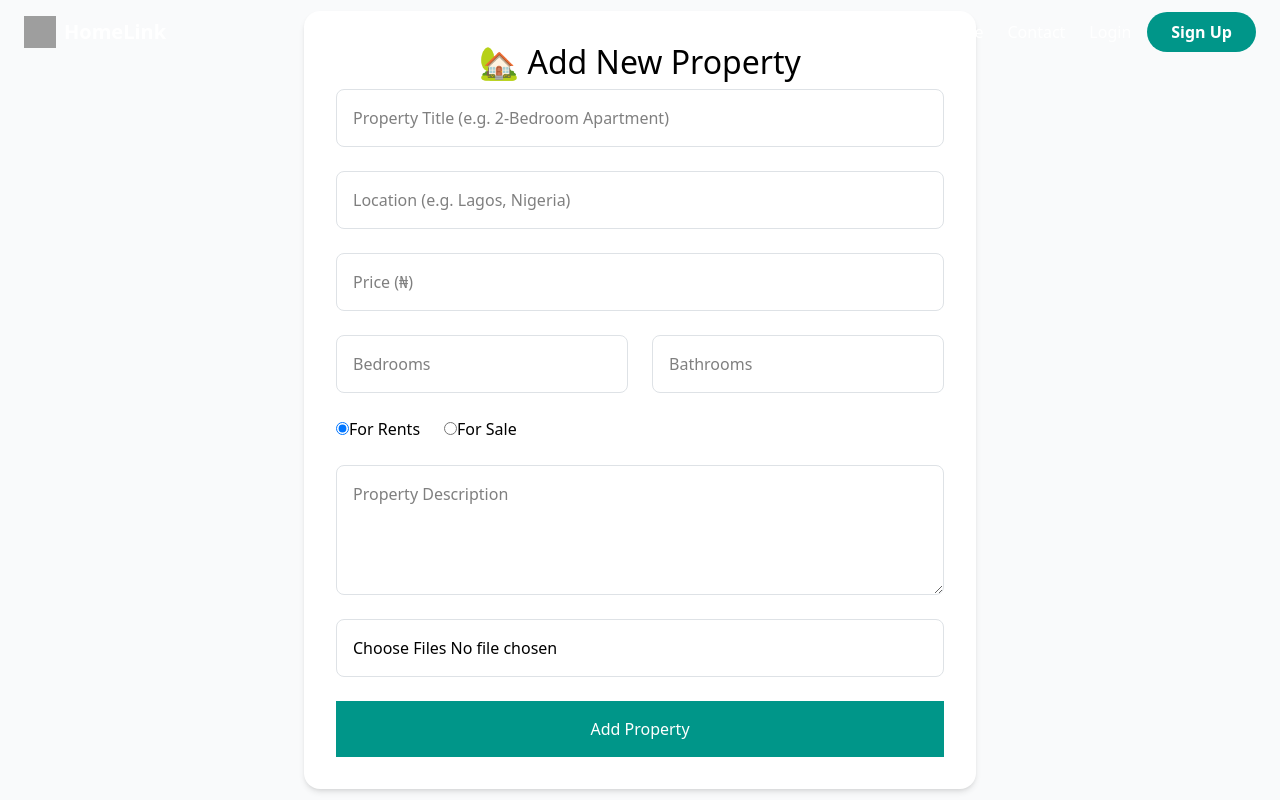
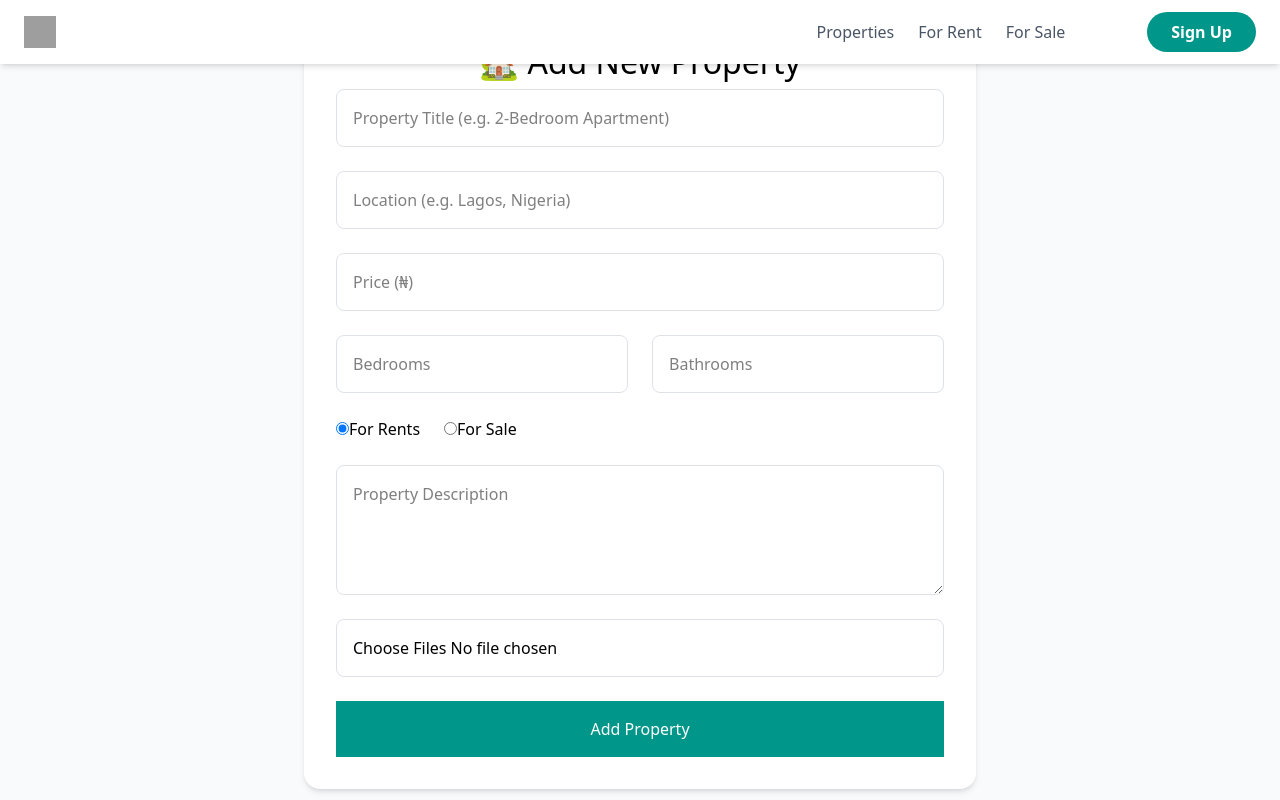
Before and after one commit to sammiepius/HomeLink, a React (Vite) app: page /addproperties in a window 1280 px wide. Built offline with nearby package versions, Linux system fonts and the light colour scheme; grey boxes are pictures that could not be loaded.

Commit message:
added changes

```diff
--- a/src/App.jsx
+++ b/src/App.jsx
@@ -15,7 +15,7 @@ import Navbar from './components/NavBar';
 function App() {
   return (
     <Router>
-      <Navbar/>
+      <Navbar />
       <Routes>
         <Route path="/" element={<HomePage />} />
         <Route path="/listings/:type" element={<Properties />} />
--- a/src/components/NavBar.jsx
+++ b/src/components/NavBar.jsx
@@ -1,24 +1,35 @@
 import { useState, useEffect } from 'react';
 import { Menu, X } from 'lucide-react';
-import { Link, useNavigate } from 'react-router-dom';
+import { Link, useLocation, useNavigate } from 'react-router-dom';
 
 export default function Navbar() {
   const [open, setOpen] = useState(false);
+  const location = useLocation();
   const [scrolled, setScrolled] = useState(false);
   const navigate = useNavigate();
+  const isHome = location.pathname === '/';
 
-  useEffect(() => {
+  useEffect(
+    () => {
+      if (!isHome) return;
       const handleScroll = () => {
         setScrolled(window.scrollY > 50); // activate after 50px
       };
       window.addEventListener('scroll', handleScroll);
       return () => window.removeEventListener('scroll', handleScroll);
-  }, []);
+    },
+    [],
+    [isHome]
+  );
 
   return (
     <nav
       className={`fixed w-full z-50 transition-all duration-300 ${
-        scrolled ? 'bg-white shadow-md' : 'bg-transparent'
+        isHome
+          ? scrolled
+            ? 'bg-white shadow-md'
+            : 'bg-transparent'
+          : 'bg-white shadow-md'
       }`}>
       <div className="max-w-7xl mx-auto px-4 sm:px-6 lg:px-8">
         <div className="flex justify-between h-16 items-center">
@@ -44,9 +55,11 @@ export default function Navbar() {
               onClick={() => navigate('/properties')}
               className={`cursor-pointer font-medium
                 ${
-                  scrolled
+                  isHome
+                    ? scrolled
                       ? 'text-gray-600 hover:text-teal-600'
                       : 'text-white hover:text-teal-200'
+                    : 'text-gray-600 hover:text-teal-600'
                 }`}>
               Properties
             </div>
@@ -56,9 +69,11 @@ export default function Navbar() {
               // href="#rent"
               onClick={() => navigate('/listings/rent')}
               className={`cursor-pointer font-medium  ${
-                scrolled
+                isHome
+                  ? scrolled
                     ? 'text-gray-600 hover:text-teal-600'
                     : 'text-white hover:text-teal-200'
+                  : 'text-gray-600 hover:text-teal-600'
               }`}>
               For Rent
             </div>
@@ -68,13 +83,15 @@ export default function Navbar() {
               href="#listing"
               // onClick={() => navigate('/landlord')}
               className={`cursor-pointer font-medium ${
-                scrolled
+                isHome
+                  ? scrolled
                     ? 'text-gray-600 hover:text-teal-600'
                     : 'text-white hover:text-teal-200'
+                  : 'text-gray-600 hover:text-teal-600'
               }`}>
               For Sale
             </div>
-            <div
+            {/* <div
               onClick={() => navigate('/landlord')}
               href="#contact"
               className={`cursor-pointer font-medium ${
@@ -83,7 +100,7 @@ export default function Navbar() {
                   : 'text-white hover:text-teal-200'
               }`}>
               Contact
-            </div>
+            </div> */}
 
             {/* Auth Buttons */}
             <div className="flex items-center space-x-4">
--- a/src/pages/HomePage.jsx
+++ b/src/pages/HomePage.jsx
@@ -7,7 +7,7 @@ import Listings from '../components/Listings';
 export default function HomePage() {
   return (
     <div className="font-sans">
-      <Navbar />
+      {/* <Navbar /> */}
       <Hero />
       <Features />
       <Listings />
```
Lines whose indentation alone changed are shown as unchanged.
